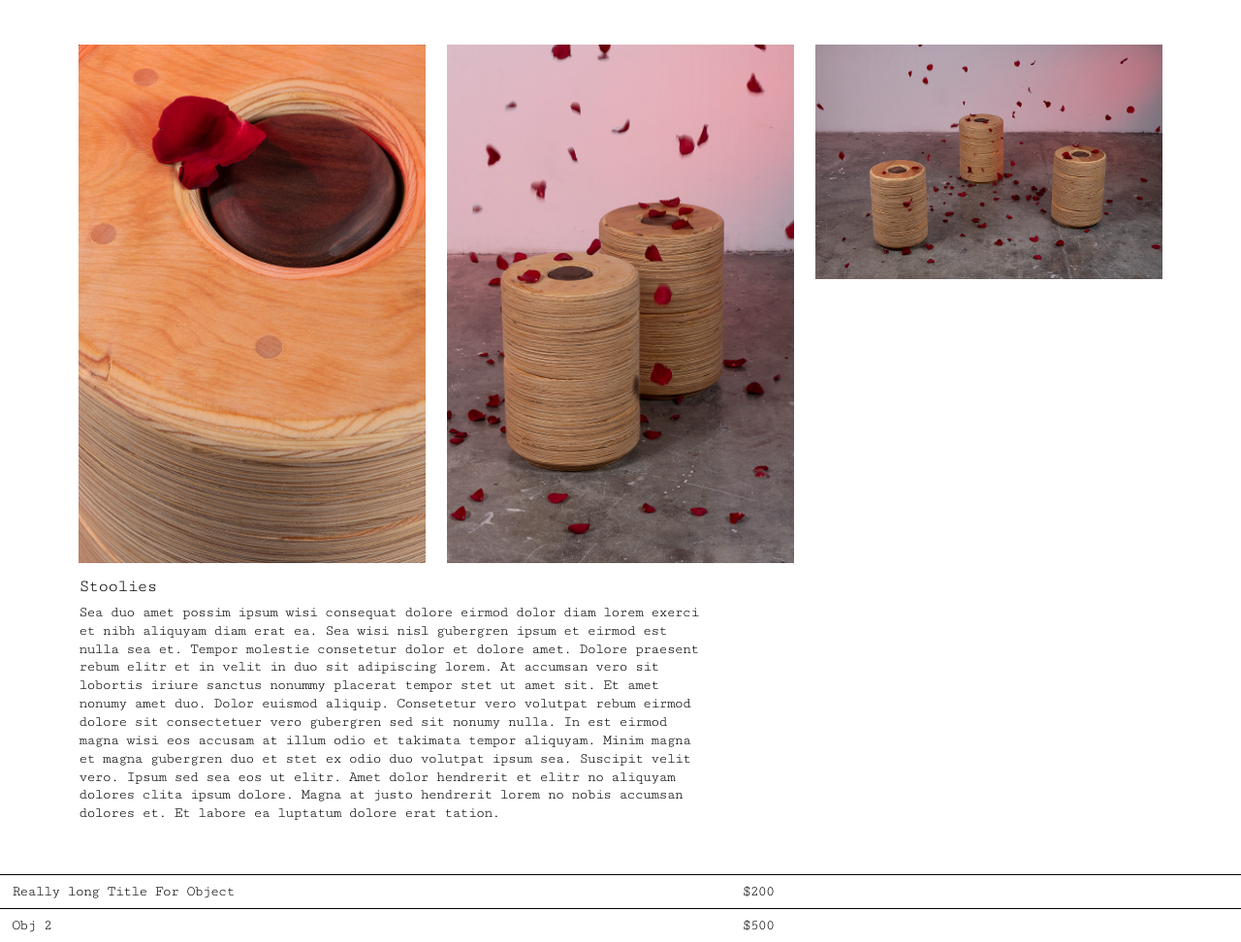
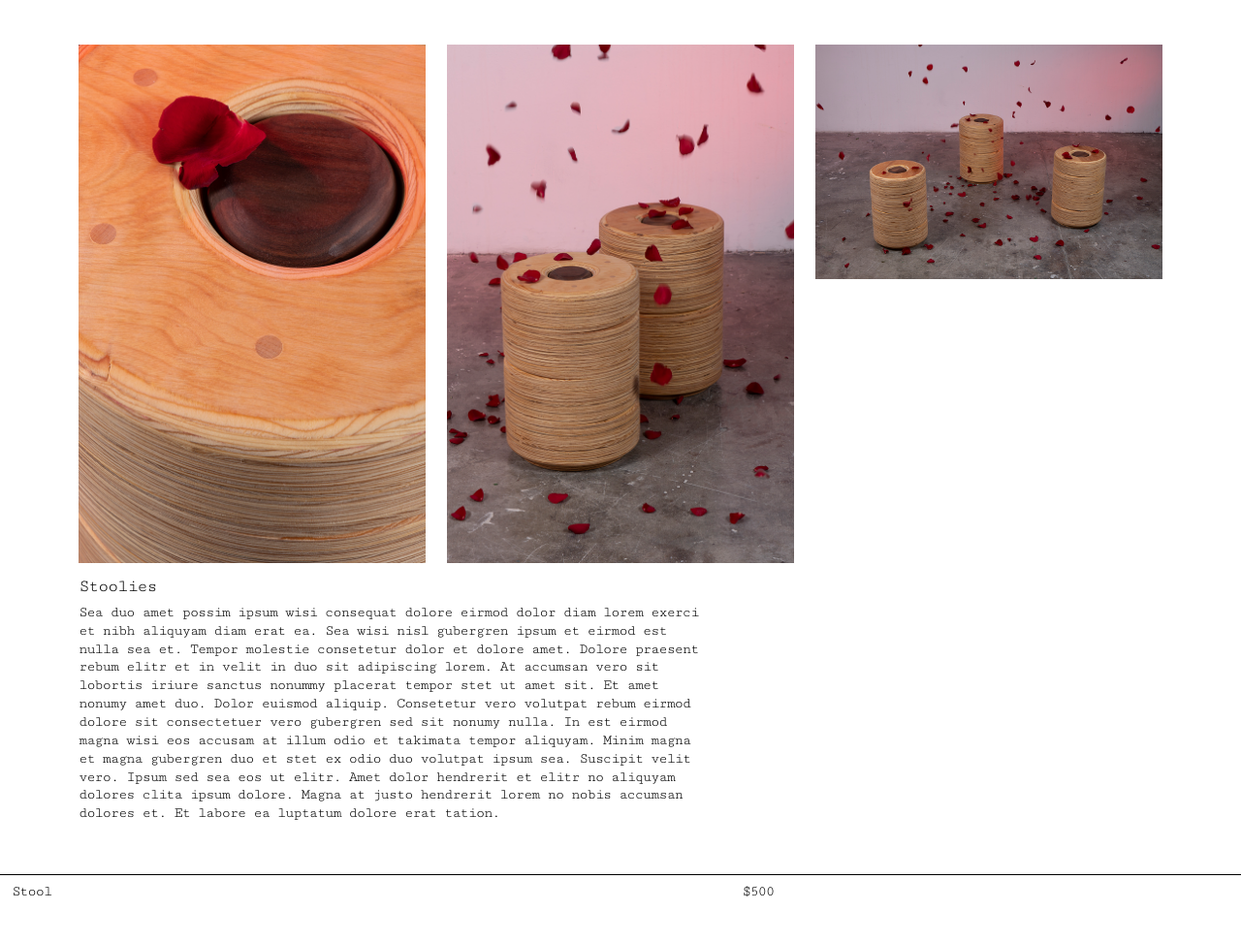
Before and after one commit to goodpileus/mound-jekyll, a Jekyll site: the page built from _projects/stools.md, in a window 1280 px wide. Shown: the whole page at 97% size. Built offline with Jekyll 4.4.1, drawn with Linux system fonts in a browser that asks for light colours; comment, search, counter and statistics services are not loaded; after the commit the page ends 937 px from its top, so only the background shows below that.

Commit message:
update stool product

```diff
--- a/_projects/stools.md
+++ b/_projects/stools.md
@@ -11,10 +11,7 @@ gallery:
 
 custom: true
 products:
- - product-title: Really long Title For Object
-   price: 200
-   sold: true
- - product-title: Obj 2
+ - product-title: Stool
    price: 500
    sold: false
 ---
```
